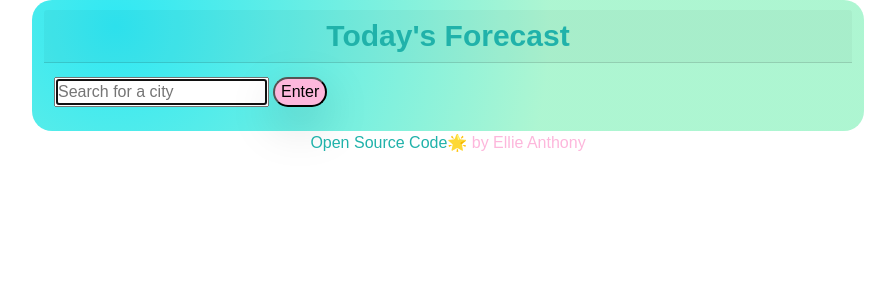
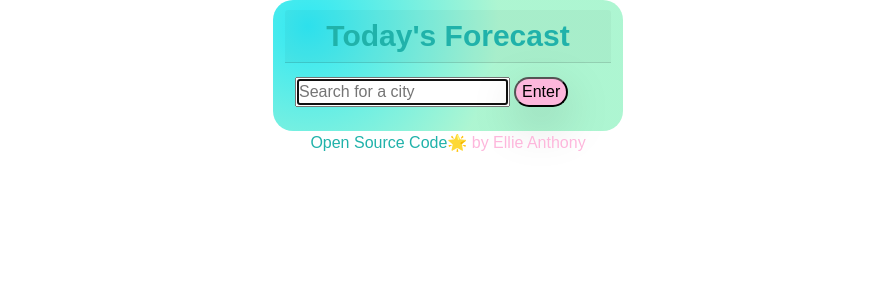
Before and after one commit to elliebanthony/react-weather-app, a React (Create React App) app: page / in a window 1280 px wide. Shown: the top 300 px of the page, without its empty margins (192-1087 px from the left). Built offline with nearby package versions, Linux system fonts and the light colour scheme.

Commit message:
adding width

```diff
--- a/src/App.css
+++ b/src/App.css
@@ -2,7 +2,7 @@
   font-family: sans-serif;
   text-align: center;
   margin: 0 auto;
-  max-width: 65%;
+  width: 350px;
 }
 .container {
   background: radial-gradient(
```
